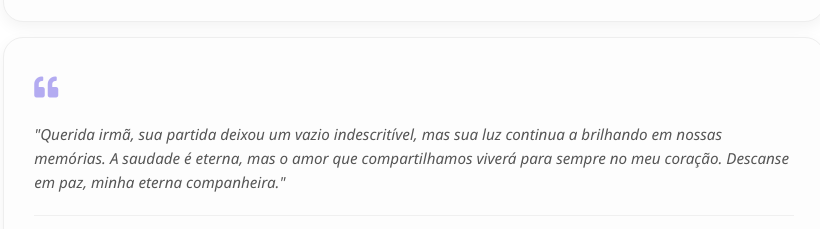
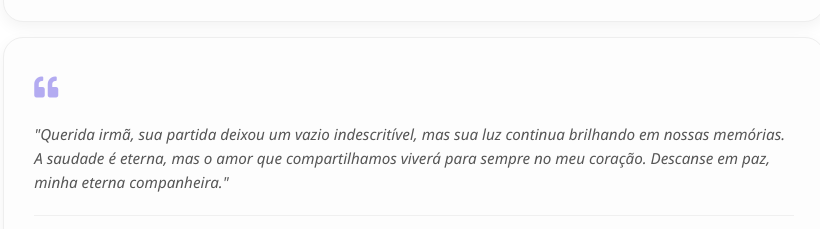
Before and after one commit to LEUZ29/Historia-de-Vida, a plain HTML site: page index.html in a window 1280 px wide. Shown: the part 3240-3469 px from the top of the page, without its empty margins (226-1046 px from the left). Drawn offline with nearby package versions, Linux system fonts and the light colour scheme.

Commit message:
Update index.html

```diff
--- a/index.html
+++ b/index.html
@@ -126,7 +126,7 @@
           <!-- Card 2 -->
           <div class="testimonial-card">
             <div class="quote-icon"><i class="fas fa-quote-left"></i></div>
-            <p>"Querida irmã, sua partida deixou um vazio indescritível, mas sua luz continua a brilhando em nossas memórias. A saudade é eterna, mas o amor que compartilhamos viverá para sempre no meu coração. Descanse em paz, minha eterna companheira."</p>
+            <p>"Querida irmã, sua partida deixou um vazio indescritível, mas sua luz continua brilhando em nossas memórias. A saudade é eterna, mas o amor que compartilhamos viverá para sempre no meu coração. Descanse em paz, minha eterna companheira."</p>
             <div class="testi-author">
               <img src="imagens/Edwalda e Genira.jpeg" alt="Foto de Genira" />
               <div class="author-info">
```
